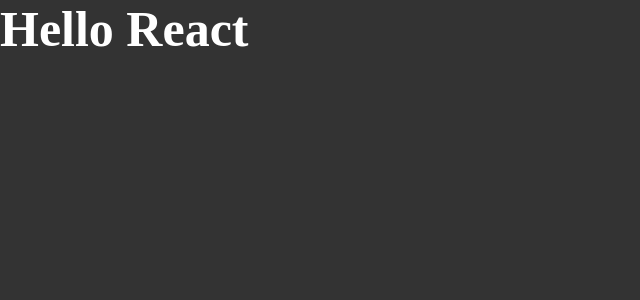
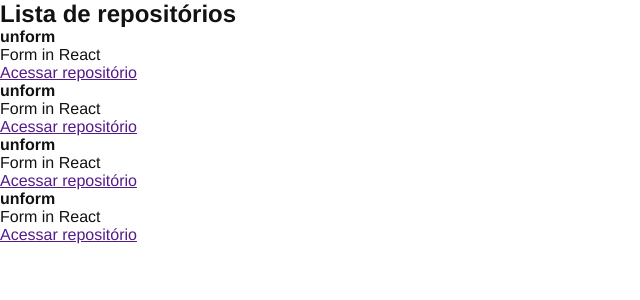
Before and after one commit to yan-dsb/ignite-01-github-explorer, a React app: page / in a window 1280 px wide. Shown: the top 300 px of the page, without its empty margins (0-640 px from the left). Built offline with nearby package versions, Linux system fonts and the light colour scheme.

Commit message:
first component

```diff
--- a/src/App.jsx
+++ b/src/App.jsx
@@ -1,5 +1,6 @@
+import { RepositoryList } from './components/RepositoryList'
 import './styles/global.scss'
 
 export function App(){
-  return <h1>Hello React</h1>
+  return <RepositoryList />
 }
--- /dev/null
+++ b/src/components/RepositoryList.jsx
@@ -0,0 +1,37 @@
+export function RepositoryList(){
+  return (
+    <section className="repository-list">
+      <h1>Lista de repositórios</h1>
+      <ul>
+        <li>
+          <strong>unform</strong>
+          <p>Form in React</p>
+          <a href="">
+            Acessar repositório
+          </a>
+        </li>
+        <li>
+          <strong>unform</strong>
+          <p>Form in React</p>
+          <a href="">
+            Acessar repositório
+          </a>
+        </li>
+        <li>
+          <strong>unform</strong>
+          <p>Form in React</p>
+          <a href="">
+            Acessar repositório
+          </a>
+        </li>
+        <li>
+          <strong>unform</strong>
+          <p>Form in React</p>
+          <a href="">
+            Acessar repositório
+          </a>
+        </li>
+      </ul>
+    </section>
+  )
+}
--- a/src/styles/global.scss
+++ b/src/styles/global.scss
@@ -5,11 +5,6 @@
 }
 
 body {
-  font: Arial, Helvetica, sans-serif;
-  background: #333;
-  color: #fff;
-
-  h1 {
-    font-size: 50px;
-  }
+  font: 16px "Helvetica Neue", Arial, sans-serif;
+  color: #121214;
 }
```
